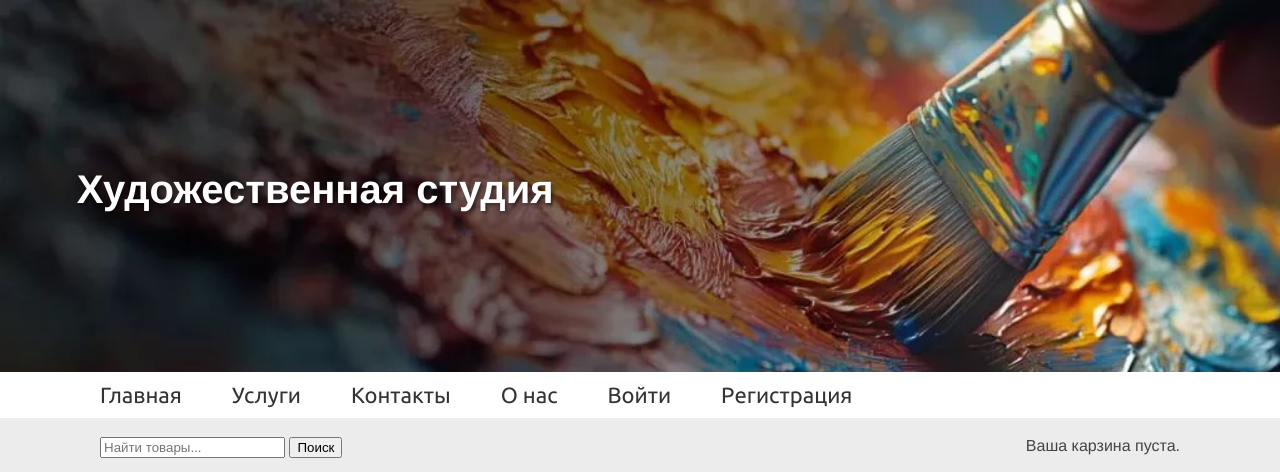
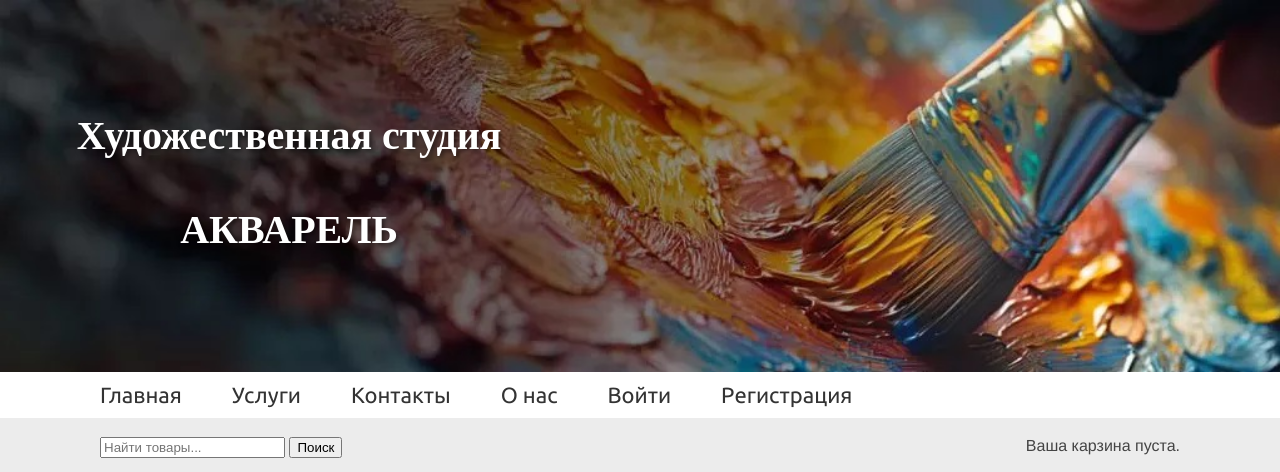
Before and after one commit to zeninaleksej-create/my-project-shop, a Django app: page /cart/ in a window 1280 px wide. Shown: the top 472 px of the page. Run offline with Django 5.2, Linux system fonts and the light colour scheme.

Commit message:
Банер текст добавил и шрифт поменял

```diff
--- a/shop/static/css/base.css
+++ b/shop/static/css/base.css
@@ -354,10 +354,11 @@ form div.field {
     height: auto;
 }
 .banner-text {
-    opacity:0;
-    animation: fadeIn 2s ease-out forwards;
+    font-family: "Times New Roman", Times, serif; /* Добавлено */
+    opacity: 0;
+    animation: fadeIn 3s ease-out forwards;
     position: absolute;
-    top: 45%;
+    top: 30%;
     left: 6%;
     transform: translate(-50%, -50%);
     color: white;
--- a/shop/templates/shop/base.html
+++ b/shop/templates/shop/base.html
@@ -11,7 +11,7 @@
 
 <div class="top-banner">
     <img src="{% static 'img/bk.jpg' %}" alt="Banner">
-    <div class="banner-text">Художественная студия</div>
+    <div class="banner-text">Художественная студия<br><br>АКВАРЕЛЬ</div>
 </div>
 
 
```
Also changed, not shown: db.sqlite3.
